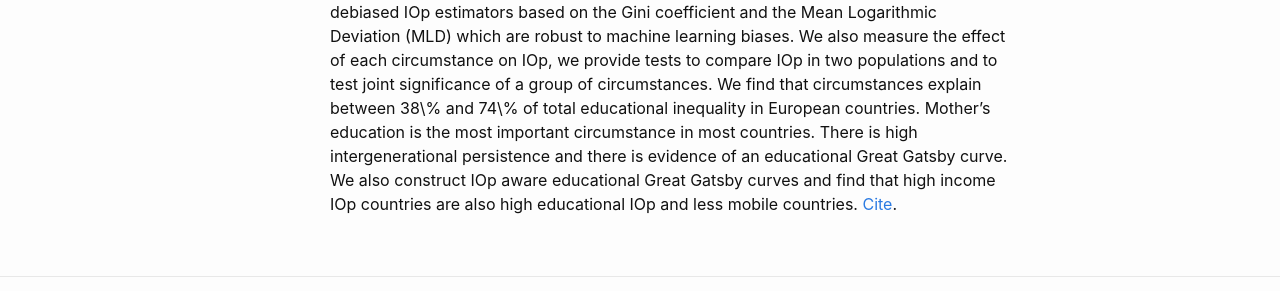
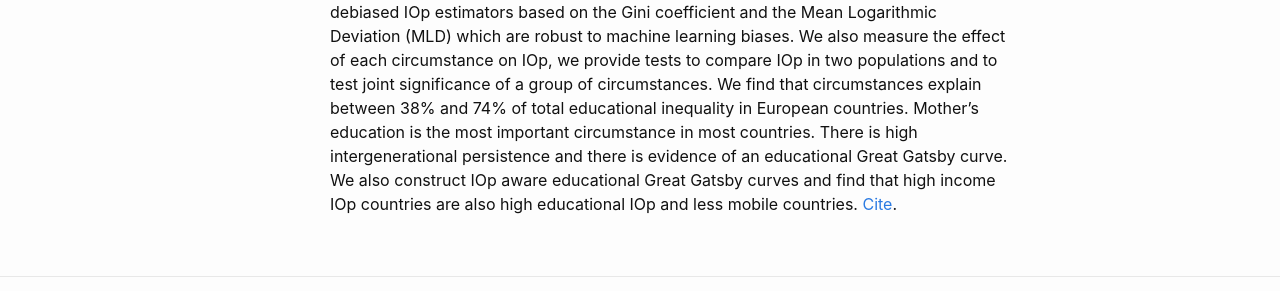
Before and after one commit to joelters/Website, a Jekyll site: the page built from research.markdown, in a window 1280 px wide. Shown: the part 1025-1316 px from the top of the page. Built offline with Jekyll 4.4.1, drawn with Linux system fonts in a browser that asks for light colours; some of the changed text lies outside the part shown.

```diff
--- a/research.markdown
+++ b/research.markdown
@@ -17,4 +17,4 @@ sitemap: true
     * **Abstract:** Equality of opportunity has emerged as an important ideal of distributive justice. Empirically, Inequality of Opportunity (IOp) is measured in two steps: first, an outcome (e.g., income) is predicted given individual circumstances; and second, an inequality index (e.g., Gini) of the predictions is computed. Machine Learning (ML) methods are tremendously useful in the first step. However, they can cause sizable biases in IOp since the bias-variance trade-off allows the bias to creep in the second step. We propose a simple debiased IOp estimator robust to such ML biases and provide the first valid inferential theory for IOp. We demonstrate improved performance in simulations and report the first unbiased measures of income IOp in Europe. Mother's education and father's occupation are the circumstances that explain the most. Plug-in estimators are very sensitive to the ML algorithm, while debiased IOp estimators are robust. These results are extended to a general U-statistics setting. [Cite](https://raw.githubusercontent.com/joelters/website/gh-pages/assets/cite_ML_IOp.txt).
 
   - [Educational Inequality of Opportunity and Mobility in Europe](https://raw.githubusercontent.com/joelters/website/gh-pages/assets/IOp_educ.pdf)
-    * **Abstract:** Educational attainment generates labor market returns, societal gains and has intrinsic value for individuals. We study Inequality of Opportunity (IOp) and intergenerational mobility in the distribution of educational attainment. We propose to use debiased IOp estimators based on the Gini coefficient and the Mean Logarithmic Deviation (MLD) which are robust to machine learning biases. We also measure the effect of each circumstance on IOp, we provide tests to compare IOp in two populations and to test joint significance of a group of circumstances. We find that circumstances explain between 38\% and 74\% of total educational inequality in European countries. Mother's education is the most important circumstance in most countries. There is high intergenerational persistence and there is evidence of an educational Great Gatsby curve. We also construct IOp aware educational Great Gatsby curves and find that high income IOp countries are also high educational IOp and less mobile countries. [Cite](https://raw.githubusercontent.com/joelters/website/gh-pages/assets/cite_IOp_educ.txt).
+    * **Abstract:** Educational attainment generates labor market returns, societal gains and has intrinsic value for individuals. We study Inequality of Opportunity (IOp) and intergenerational mobility in the distribution of educational attainment. We propose to use debiased IOp estimators based on the Gini coefficient and the Mean Logarithmic Deviation (MLD) which are robust to machine learning biases. We also measure the effect of each circumstance on IOp, we provide tests to compare IOp in two populations and to test joint significance of a group of circumstances. We find that circumstances explain between 38% and 74% of total educational inequality in European countries. Mother's education is the most important circumstance in most countries. There is high intergenerational persistence and there is evidence of an educational Great Gatsby curve. We also construct IOp aware educational Great Gatsby curves and find that high income IOp countries are also high educational IOp and less mobile countries. [Cite](https://raw.githubusercontent.com/joelters/website/gh-pages/assets/cite_IOp_educ.txt).
```
